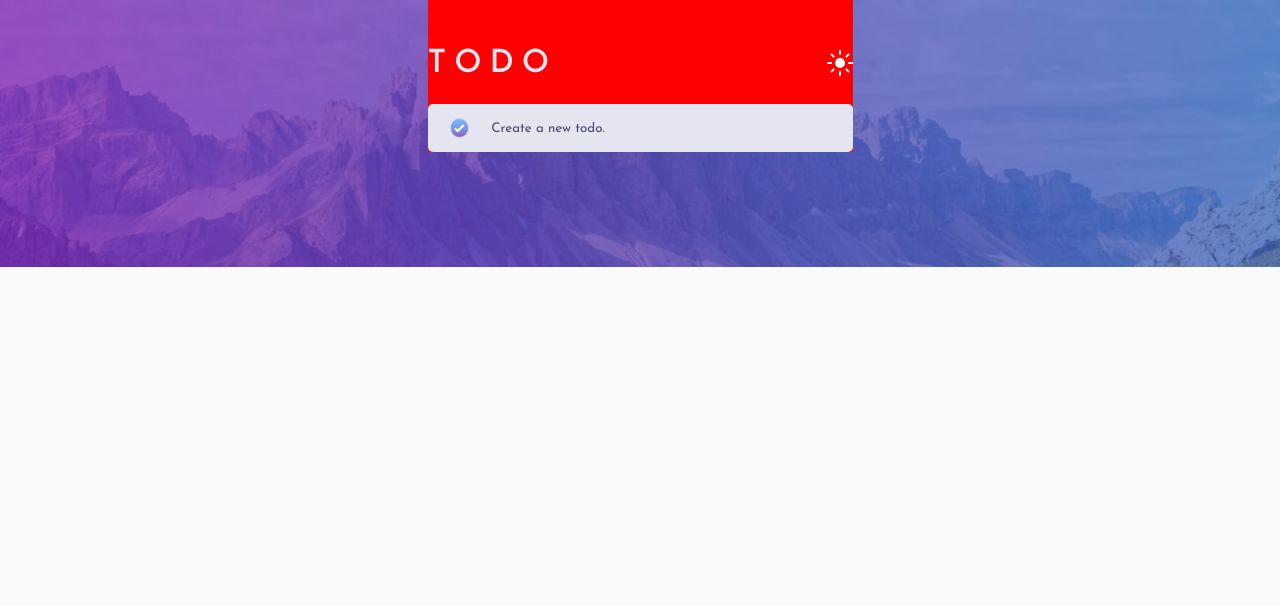
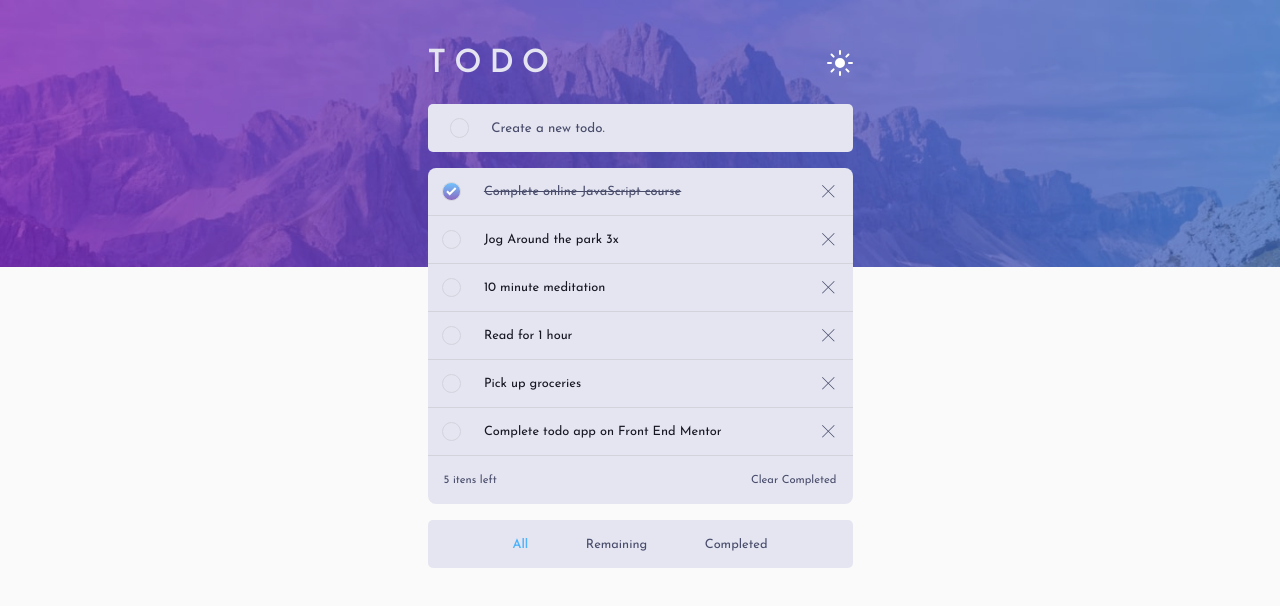
Before and after one commit to Gafariias/todo_app, a React (Vite) app: page / in a window 1280 px wide. Shown: the top 606 px of the page. Built offline with nearby package versions, Linux system fonts and the light colour scheme.

Commit message:
feat: finalizado itens e filtros

```diff
--- a/src/assets/icons/Check.tsx
+++ b/src/assets/icons/Check.tsx
@@ -1,7 +1,7 @@
 export default function Check() {
     return(
         <svg xmlns="http://www.w3.org/2000/svg" width="11" height="9">
-            <path fill="none" stroke="#FFF" stroke-width="2" d="M1 4.304L3.696 7l6-6"/>
+            <path fill="none" stroke="#FFF" strokeWidth="2" d="M1 4.304L3.696 7l6-6"/>
         </svg>
     )
 }
--- /dev/null
+++ b/src/assets/icons/Cross.tsx
@@ -0,0 +1,7 @@
+export default function Cross() {
+    return(
+        <svg xmlns="http://www.w3.org/2000/svg" viewBox="0 0 18 18">
+            <path fill="#494C6B" fillRule="evenodd" d="M16.97 0l.708.707L9.546 8.84l8.132 8.132-.707.707-8.132-8.132-8.132 8.132L0 16.97l8.132-8.132L0 .707.707 0 8.84 8.132 16.971 0z"/>
+        </svg>
+    )
+}
--- a/src/assets/icons/Moon.tsx
+++ b/src/assets/icons/Moon.tsx
@@ -1,7 +1,7 @@
 export default function Moon() {
     return(
         <svg xmlns="http://www.w3.org/2000/svg" width="26" height="26">
-            <path fill="#FFF" fill-rule="evenodd" d="M13 0c.81 0 1.603.074 2.373.216C10.593 1.199 7 5.43 7 10.5 7 16.299 11.701 21 17.5 21c2.996 0 5.7-1.255 7.613-3.268C23.22 22.572 18.51 26 13 26 5.82 26 0 20.18 0 13S5.82 0 13 0z"/>
+            <path fill="#FFF" fillRule="evenodd" d="M13 0c.81 0 1.603.074 2.373.216C10.593 1.199 7 5.43 7 10.5 7 16.299 11.701 21 17.5 21c2.996 0 5.7-1.255 7.613-3.268C23.22 22.572 18.51 26 13 26 5.82 26 0 20.18 0 13S5.82 0 13 0z"/>
         </svg>
     )
 }
--- a/src/assets/icons/Sun.tsx
+++ b/src/assets/icons/Sun.tsx
@@ -1,7 +1,7 @@
 export default function Sun() {
     return(
         <svg xmlns="http://www.w3.org/2000/svg" width="26" height="26">
-            <path fill="#FFF" fill-rule="evenodd" d="M13 21a1 1 0 011 1v3a1 1 0 11-2 0v-3a1 1 0 011-1zm-5.657-2.343a1 1 0 010 1.414l-2.121 2.121a1 1 0 01-1.414-1.414l2.12-2.121a1 1 0 011.415 0zm12.728 0l2.121 2.121a1 1 0 01-1.414 1.414l-2.121-2.12a1 1 0 011.414-1.415zM13 8a5 5 0 110 10 5 5 0 010-10zm12 4a1 1 0 110 2h-3a1 1 0 110-2h3zM4 12a1 1 0 110 2H1a1 1 0 110-2h3zm18.192-8.192a1 1 0 010 1.414l-2.12 2.121a1 1 0 01-1.415-1.414l2.121-2.121a1 1 0 011.414 0zm-16.97 0l2.121 2.12A1 1 0 015.93 7.344L3.808 5.222a1 1 0 011.414-1.414zM13 0a1 1 0 011 1v3a1 1 0 11-2 0V1a1 1 0 011-1z"/>
+            <path fill="#FFF" fillRule="evenodd" d="M13 21a1 1 0 011 1v3a1 1 0 11-2 0v-3a1 1 0 011-1zm-5.657-2.343a1 1 0 010 1.414l-2.121 2.121a1 1 0 01-1.414-1.414l2.12-2.121a1 1 0 011.415 0zm12.728 0l2.121 2.121a1 1 0 01-1.414 1.414l-2.121-2.12a1 1 0 011.414-1.415zM13 8a5 5 0 110 10 5 5 0 010-10zm12 4a1 1 0 110 2h-3a1 1 0 110-2h3zM4 12a1 1 0 110 2H1a1 1 0 110-2h3zm18.192-8.192a1 1 0 010 1.414l-2.12 2.121a1 1 0 01-1.415-1.414l2.121-2.121a1 1 0 011.414 0zm-16.97 0l2.121 2.12A1 1 0 015.93 7.344L3.808 5.222a1 1 0 011.414-1.414zM13 0a1 1 0 011 1v3a1 1 0 11-2 0V1a1 1 0 011-1z"/>
         </svg>
     )
 }
--- a/src/components/card/index.tsx
+++ b/src/components/card/index.tsx
@@ -1,14 +1,42 @@
-import { Container } from "./styles";
+import { useTheme } from "styled-components";
+import { Container, CustomCheckbox, CustomCheckboxContainer, RemoveItemContainer } from "./styles";
+import Check from "../../assets/icons/Check";
+import Cross from "../../assets/icons/Cross";
+import type { ChangeEvent } from "react";
 
 interface CardTS {
-    title: string
-    done: boolean
+  id: string;
+  title: string;
+  completed: boolean;
+  onRemove: (id: string) => void;
+  onToggleComplete: (id: string) => void;
 }
 
 export default function Card(p: CardTS) {
-    return(
-        <Container>
+  const theme = useTheme();
 
-        </Container>
-    )
+  return (
+    <Container checked={p.completed}>
+      <CustomCheckboxContainer>
+        <CustomCheckbox checked={p.completed} htmlFor={`check-${p.id}`}>
+          {p.completed ? <Check /> : ""}
+        </CustomCheckbox>
+
+        <input
+          type="checkbox"
+          id={`check-${p.id}`}
+          checked={p.completed}
+          onChange={() => p.onToggleComplete(p.id)}
+        />
+      </CustomCheckboxContainer>
+
+      <p>{p.title}</p>
+
+      <RemoveItemContainer>
+        <button onClick={() => p.onRemove(p.id)}>
+          <Cross />
+        </button>
+      </RemoveItemContainer>
+    </Container>
+  );
 }
--- a/src/components/card/styles.ts
+++ b/src/components/card/styles.ts
@@ -1,5 +1,69 @@
 import styled from "styled-components";
 
-export const Container = styled.div`
+export const Container = styled.div<{checked: boolean}>`
+    width: 100%;
+    height: 3rem;
+    display: flex;
+    border-bottom: 1px solid ${p => p.theme.colors.element_highlight};
 
+    p {
+        display: flex;
+        justify-content: left;
+        align-items: center;
+        width: 100%;
+        height: 100%;
+        padding-right: 1rem;
+        padding-left: .5rem;
+        font-size: .8rem;
+        color: ${p => p.checked ? p.theme.colors.font_highlight : p.theme.colors.font};
+        text-decoration: ${p => p.checked ? "line-through" : ""};
+    }
 `
+
+export const RemoveItemContainer = styled.div`
+    width: 15%;
+    display: flex;
+    justify-content: center;
+    align-items: center;
+
+    button {
+        display: flex;
+        align-items: center;
+        justify-content: center;
+        cursor: pointer;
+
+        background: none;
+        border: none;
+        outline: none;
+
+        svg {
+            width: .8rem;
+            height: auto;
+        }
+    }
+`
+
+export const CustomCheckboxContainer = styled.div`
+    width: 15%;
+    display: flex;
+    justify-content: center;
+    align-items: center;
+
+    input {
+        position: absolute;
+        opacity: 0;
+    }
+`
+
+export const CustomCheckbox = styled.label<{checked: boolean}>`
+    display: flex;
+    align-items: center;
+    justify-content: center;
+
+    width: 1.2rem;
+    height: 1.2rem;
+    border-radius: 100%;
+    border: 1px solid ${p => p.theme.colors.element_highlight};
+
+    background: ${p => p.checked ? "linear-gradient(#71C2FD, #8B69C1)": ""};
+`
--- a/src/components/inputItem/index.tsx
+++ b/src/components/inputItem/index.tsx
@@ -1,59 +1,73 @@
-import { useState } from "react";
-import type { ChangeEvent, KeyboardEvent } from 'react'
+import { useRef, useState } from "react";
+import type { KeyboardEvent } from 'react';
 import { Container, CustomCheckbox, CustomCheckboxContainer } from "./styles";
 import Check from "../../assets/icons/Check";
 
 interface newItemDataTS {
-    title: string,
-    completed: boolean
+  id: string;
+  title: string;
+  completed: boolean;
 }
 
 interface propsTS {
-    onSendData: (dados: newItemDataTS) => void
+  onSendData: (dados: newItemDataTS) => void;
 }
 
 export default function InputItem({ onSendData }: propsTS) {
-    const [title, setTitle] = useState("")
-    const [completed, setCompleted] = useState(true)
+  const inputRef = useRef<HTMLInputElement>(null);
+  const checkboxRef = useRef<HTMLInputElement>(null);
+
+  const [completed, setCompleted] = useState(false);
 
   const handleKeyDown = (e: KeyboardEvent<HTMLInputElement>) => {
-        if (title == "") {
-            alert("Titulo não pode estar vazio")
-        }else if (e.key === "Enter") {
+    if (e.key === "Enter") {
       e.preventDefault();
-            onSendData({ title, completed });
-            setTitle("");
+
+      const textoAtual = inputRef.current?.value.trim() || "";
+      const marcadoAtual = checkboxRef.current?.checked ?? false;
+
+      if (textoAtual === "") {
+        alert("Título não pode estar vazio");
+        return;
+      }
+
+      onSendData({
+        id: crypto.randomUUID?.() || Date.now().toString(),
+        title: textoAtual,
+        completed: marcadoAtual,
+      });
+
       setCompleted(false);
+
+      if (inputRef.current) inputRef.current.value = "";
     }
   };
 
-    return(
+  return (
     <Container>
       <CustomCheckboxContainer>
         <CustomCheckbox checked={completed} htmlFor="check-item">
-                    {
-                        completed ? (<Check/>) : ""
-                    }
+          {completed ? <Check /> : ""}
         </CustomCheckbox>
 
         <input
+          ref={checkboxRef}
           type="checkbox"
           name="check-item"
           id="check-item"
           checked={completed}
-                    onChange={(e: ChangeEvent<HTMLInputElement>) => setCompleted(e.target.checked)}
+          onChange={(e) => setCompleted(e.target.checked)}
         />
       </CustomCheckboxContainer>
 
       <input
+        ref={inputRef}
         type="text"
         name="input-item"
         id="input-item"
         placeholder="Create a new todo."
-                value={title}
-                onChange={(e: ChangeEvent<HTMLInputElement>) => setTitle(e.target.value)}
         onKeyDown={handleKeyDown}
       />
     </Container>
-    )
+  );
 }
--- /dev/null
+++ b/src/data/data.json
@@ -0,0 +1,32 @@
+[
+    {
+        "id": "f0e925d5-48cf-4cf4-ac9b-51d3ded5b839",
+        "title": "Complete online JavaScript course",
+        "completed": true
+    },
+    {
+        "id": "159c59fd-faef-486f-8971-a012e78b9c21",
+        "title": "Jog Around the park 3x",
+        "completed": false
+    },
+    {
+        "id": "15bcad33-b0bd-41f8-a9e9-55b342acf0c5",
+        "title": "10 minute meditation",
+        "completed": false
+    },
+    {
+        "id": "c278b25e-7ee0-4704-9db7-731b89cd06e4",
+        "title": "Read for 1 hour",
+        "completed": false
+    },
+    {
+        "id": "99c510bf-fcca-4f77-b94c-644c68fcd57b",
+        "title": "Pick up groceries",
+        "completed": false
+    },
+    {
+        "id": "5990829f-879d-4fd1-8ab9-0ef5ff4e3198",
+        "title": "Complete todo app on Front End Mentor",
+        "completed": false
+    }
+]
--- a/src/pages/home/index.tsx
+++ b/src/pages/home/index.tsx
@@ -1,50 +1,89 @@
 import { useEffect, useState } from "react";
 import ThemeSwitcher from "../../components/ThemeSwitcher";
-import { BackgroundImage, Container, Header, Title } from "./styles";
+import { BackgroundImage, Container, FiltersContainer, Header, ItensContainer, ItensFooter, Title } from "./styles";
 import { useTheme } from "styled-components";
 import InputItem from "../../components/inputItem";
+import Card from "../../components/card";
+import itens from "../../data/data.json";
 
 interface newItemDataTS {
-    title: string,
-    completed: boolean
+  id: string;
+  title: string;
+  completed: boolean;
 }
 
+type FilterType = "all" | "active" | "completed";
+
 export default function Home() {
-    const theme = useTheme()
-    const [newItemData, setNewItemData] = useState({title: "", completed: false})
+    const [filter, setFilter] = useState<FilterType>("all");
+    const [remainingCount, setRemainingCount] = useState(0);
+    const [itensData, setItensData] = useState<newItemDataTS[]>(itens);
+    const theme = useTheme();
     const [windowWidth, setWindowWidth] = useState(window.innerWidth);
-    const [backgroundImg, setBackgroundImg] = useState('')
+    const [backgroundImg, setBackgroundImg] = useState("");
+
+    const getFilteredItems = () => {
+        switch (filter) {
+            case "active":
+            return itensData.filter(item => !item.completed);
+            case "completed":
+            return itensData.filter(item => item.completed);
+            default:
+            return itensData;
+        }
+    };
 
     const handleNewItemData = (data: newItemDataTS) => {
-        setNewItemData(data)
-    }
+        setItensData((prev) => [...prev, data]);
+        console.log("Novo item:", data);
+    };
 
-    useEffect(() => {
-        if (windowWidth <= 500) {
-            setBackgroundImg(theme.images.mobile)
-        } else {
-            setBackgroundImg(theme.images.desktop)
-        }
-    }, [windowWidth, theme]);
+    const handleRemoveItem = (idToRemove: string) => {
+        setItensData((prev) => prev.filter((item) => item.id !== idToRemove));
+    };
+
+    const handleToggleComplete = (id: string) => {
+        setItensData((prev) =>
+        prev.map((item) =>
+            item.id === id ? { ...item, completed: !item.completed } : item
+        )
+        );
+    };
+
+        const handleClearCompleted = () => {
+            setItensData((prev) => prev.filter(item => !item.completed));
+        };
 
     useEffect(() => {
         const handleResize = () => {
         setWindowWidth(window.innerWidth);
         };
 
-        window.addEventListener('resize', handleResize);
+        window.addEventListener("resize", handleResize);
 
         return () => {
-          window.removeEventListener('resize', handleResize);
+        window.removeEventListener("resize", handleResize);
         };
     }, []);
 
-    return(
+    useEffect(() => {
+        if (windowWidth <= 500) {
+        setBackgroundImg(theme.images.mobile);
+        } else {
+        setBackgroundImg(theme.images.desktop);
+        }
+    }, [windowWidth, theme]);
+
+    useEffect(() => {
+        const pendentes = itensData.filter((item) => !item.completed).length;
+        setRemainingCount(pendentes);
+    }, [itensData]);
+
+    return (
         <>
-            <BackgroundImage src={backgroundImg}/>
+        <BackgroundImage src={backgroundImg} />
 
         <Container>
-
             <Header>
             <Title>
                 <h1>T</h1>
@@ -56,9 +95,38 @@ export default function Home() {
             <ThemeSwitcher />
             </Header>
 
-                <InputItem onSendData={handleNewItemData}/>
+            <InputItem onSendData={handleNewItemData} />
 
+            <ItensContainer>
+                {getFilteredItems().map((item) => (
+                    <Card
+                    key={item.id}
+                    id={item.id}
+                    title={item.title}
+                    completed={item.completed}
+                    onRemove={handleRemoveItem}
+                    onToggleComplete={handleToggleComplete}
+                    />
+                ))}
+
+            <ItensFooter>
+                <span>
+                {remainingCount} {remainingCount === 1 ? "item" : "itens"} left
+                </span>
+
+                <button onClick={handleClearCompleted}>
+                <span>Clear Completed</span>
+                </button>
+            </ItensFooter>
+            </ItensContainer>
+
+            <FiltersContainer>
+                <button onClick={() => setFilter("all")} className={filter === "all" ? "active" : ""}>All</button>
+                <button onClick={() => setFilter("active")} className={filter === "active" ? "active" : ""}>Remaining</button>
+                <button onClick={() => setFilter("completed")} className={filter === "completed" ? "active" : ""}>Completed</button>
+            </FiltersContainer>
         </Container>
+
         </>
-    )
+    );
 }
--- a/src/pages/home/styles.ts
+++ b/src/pages/home/styles.ts
@@ -5,12 +5,10 @@ export const Container = styled.main`
     padding-top: 3rem;
 
     @media only screen and (max-width: 450px) {
-        background-color: red;
         width: 90vw;
     }
 
     @media only screen and (min-width: 450px) {
-        background-color: red;
         width: 425px;
     }
 `
@@ -34,3 +32,67 @@ export const Header = styled.header`
 export const Title = styled.div`
     display: flex;
 `
+
+export const ItensContainer = styled.section`
+    background-color: ${p => p.theme.colors.elements};
+    margin-top: 1rem;
+    border-radius: .5rem;
+`
+
+export const ItensFooter = styled.footer`
+    width: 100%;
+    height: 3rem;
+    display: flex;
+    justify-content: space-between;
+    align-items: center;
+
+    padding: 1rem;
+
+    span {
+        color: ${p => p.theme.colors.font_highlight};
+        font-size: .7rem;
+        transition: all 100ms ease-in-out;
+    }
+
+    button {
+        display: flex;
+        justify-content: right;
+        align-items: center;
+        background: none;
+        border: none;
+
+        &:hover {
+            color: ${p => p.theme.colors.font};
+        }
+    }
+`
+
+export const FiltersContainer = styled.section`
+    margin-top: 1rem;
+    width: 100%;
+    height: 3rem;
+    background-color: ${p => p.theme.colors.elements};
+    border-radius: 5px;
+    display: flex;
+    justify-content: space-between;
+    align-items: center;
+    padding: 0 20%;
+
+    button {
+        background: none;
+        border: none;
+        outline: none;
+        cursor: pointer;
+        font-size: .8rem;
+        color: ${p => p.theme.colors.font_highlight};
+
+        &.active {
+            color:rgb(78, 179, 251);
+            font-weight: 600;
+        }
+
+        &:hover {
+            filter: brightness(80%);
+        }
+    }
+`
```
Also changed, not shown: src/assets/icons/icon-cross.svg (deleted). Lines whose indentation alone changed are shown as unchanged.
